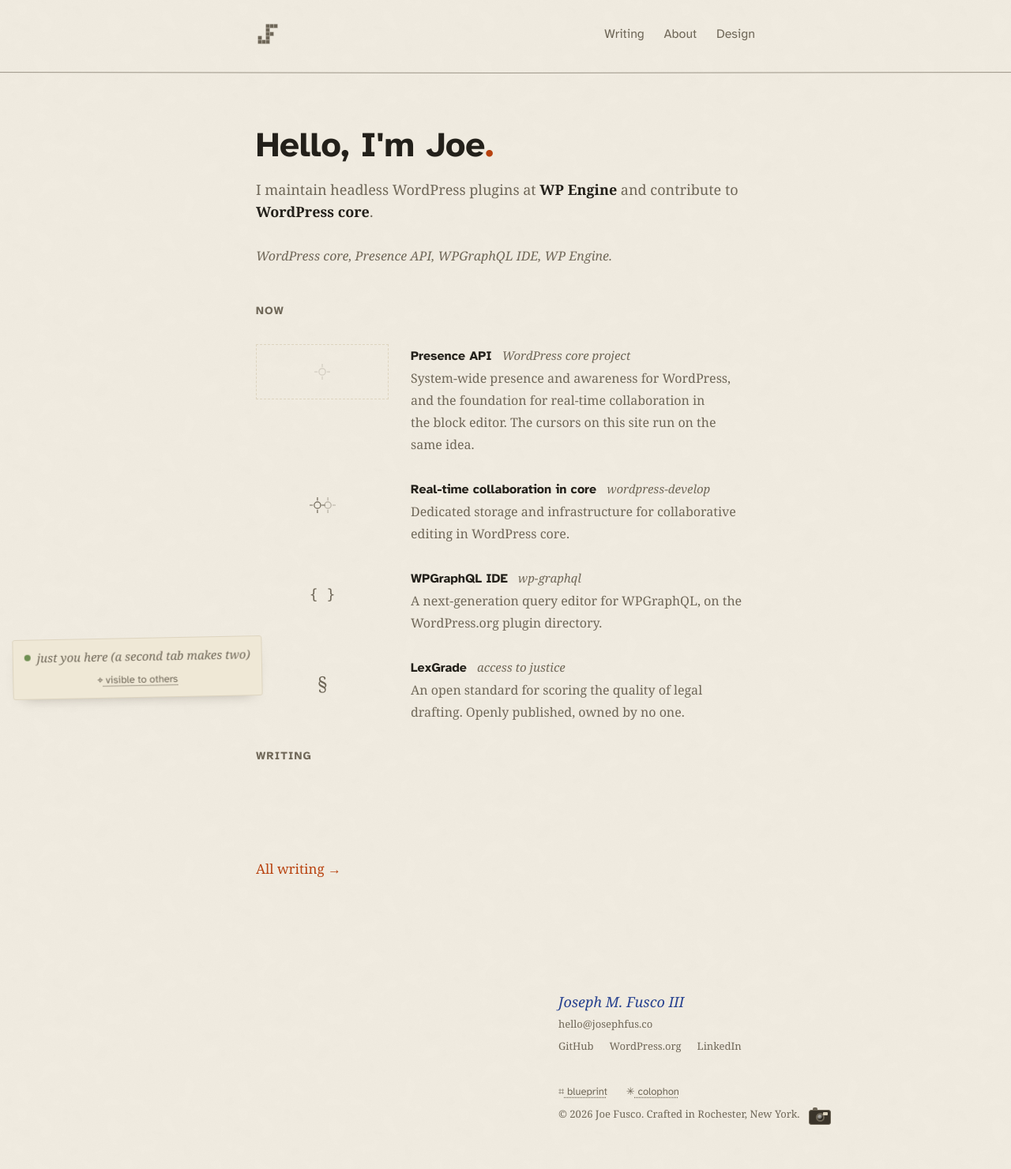
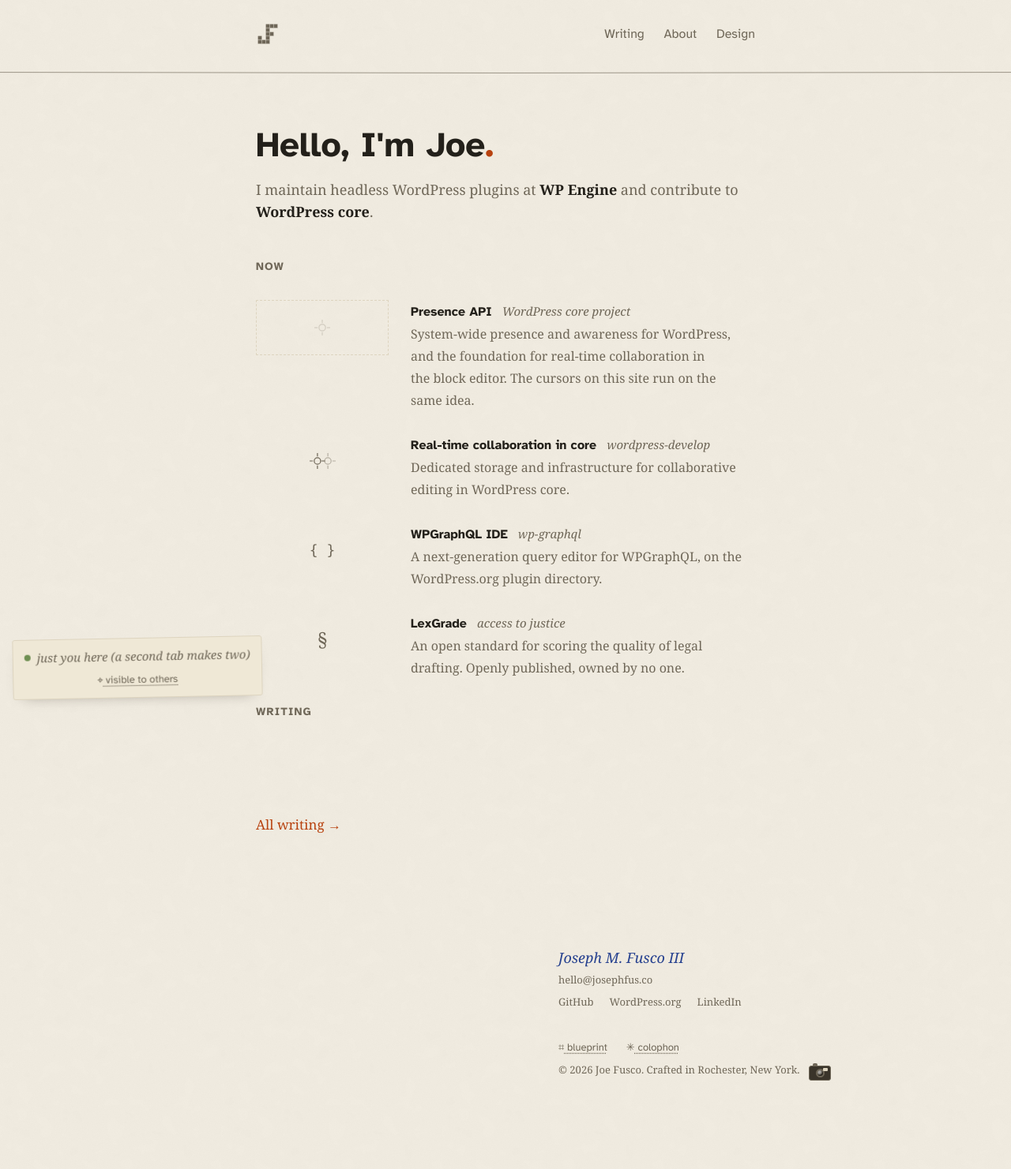
Before and after one commit to josephfusco/josephfusco.github.io, a Jekyll site: the page built from index.html, in a window 1280 px wide. Shown: the whole page at 79% size. Built offline with Jekyll 4.4.1, drawn with Linux system fonts in a browser that asks for light colours; after the commit the page ends 1425 px from its top, so only the background shows below that.

Commit message:
The proof line goes; its items were not alike
An employer, a core project, and a plugin sat in one flat list
as if they were the same kind of thing. The lede already places
the employer and the core work; the Now list already gives each
project its own line and its own category. The hero is now the
greeting and the sentence, nothing else.

Co-Authored-By: Claude Fable 5 <noreply@anthropic.com>
Claude-Session: https://claude.ai/code/session_019vAcPMvpcgUVRcyZCqV9hM

```diff
--- a/assets/css/redesign.css
+++ b/assets/css/redesign.css
@@ -101,19 +101,6 @@ a:focus-visible, button:focus-visible, input:focus-visible {
   margin: 0;
 }
 .hero p.lede strong { color: var(--fg); font-weight: 600; }
-
-/* Proof bar */
-.proof {
-  display: flex;
-  flex-wrap: wrap;
-  gap: 0.5rem 1.5rem;
-  padding: 1.75rem 0;
-  margin: 1.5rem 0 0;
-  font-family: "SF Mono", Menlo, Consolas, monospace;
-  font-size: 0.8125rem;
-  color: var(--muted);
-  letter-spacing: 0.02em;
-}
 
 /* Email capture */
 .signup {
@@ -367,7 +354,6 @@ section.block > h2 {
   box-shadow: 0 0 12px rgba(184, 66, 15, 0.3);
 }
 
-  .proof::after { display: none; }
 
 
 /* ---- Kodak moment: a miniature of the SLR from the old camera-flash pen ---- */
@@ -873,17 +859,6 @@ body { line-height: var(--lh); }
 }
 
 /* Proof: one serif italic line between hairlines, on the grid */
-.proof {
-  display: block;
-  font-family: inherit;
-  font-style: italic;
-  font-size: 1rem;
-  line-height: var(--lh);
-  letter-spacing: 0;
-  color: var(--muted);
-  padding: 0;
-  margin: 0.875rem 0 var(--lh);
-}
 
 /* Sections */
 section.block { padding: 0.875rem 0 0; }
--- a/index.html
+++ b/index.html
@@ -5,7 +5,6 @@ layout: default
 	<section class="hero" data-spec="hero · measure 42rem · 2.75rem / 3.5rem">
 		<h1>Hello, I'm Joe<span class="flame">.</span></h1>
 		<p class="lede">I maintain headless WordPress plugins at <strong>WP&nbsp;Engine</strong> and contribute to <strong>WordPress core</strong>.</p>
-		<p class="proof" data-spec="proof · serif italic · baseline x1">WordPress core, Presence API, WPGraphQL IDE, WP&nbsp;Engine.</p>
 	</section>
 
 
```
